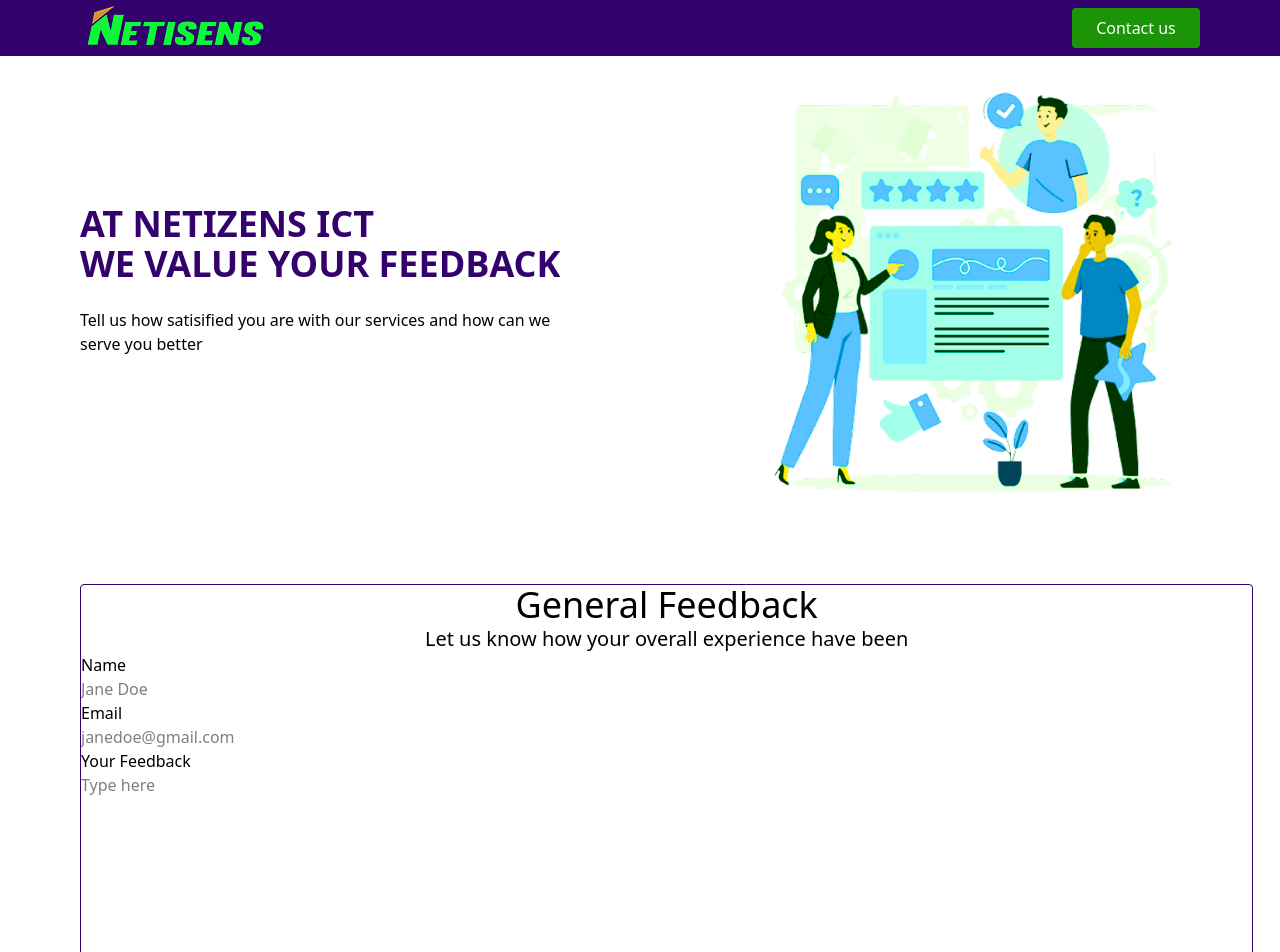
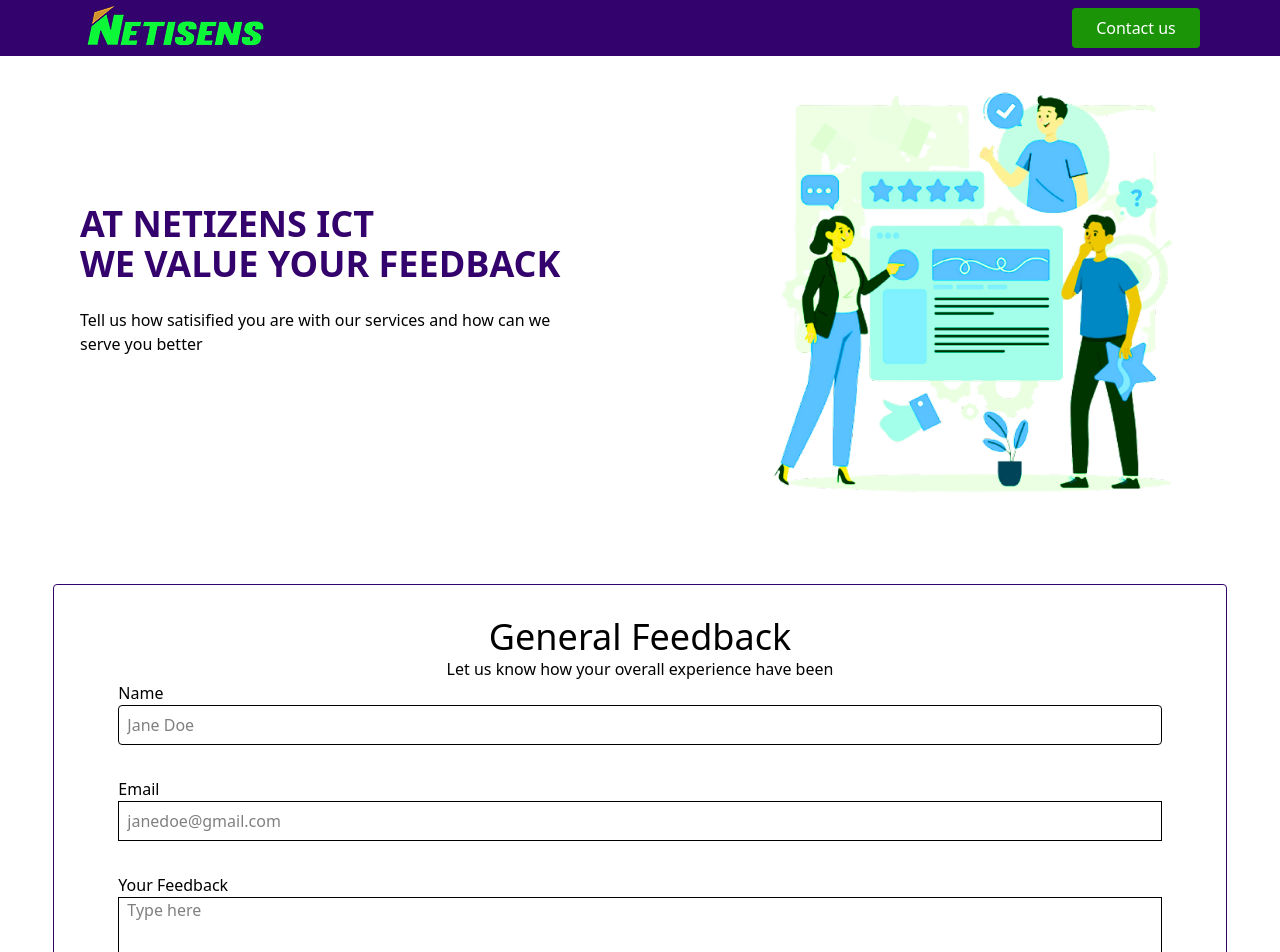
Before and after one commit to Clemcy9/react-taiwind-review-app, a React (Vite) app: page / in a window 1280 px wide. Shown: the top 952 px of the page. Built offline with nearby package versions, Linux system fonts and the light colour scheme.

Commit message:
edit feedback form

```diff
--- a/src/Components/FeedbackForm.jsx
+++ b/src/Components/FeedbackForm.jsx
@@ -2,20 +2,19 @@ import React from 'react'
 
 function FeedbackForm() {
   return (
-    <div className='ml-20 mt-20 w-11/12 border border-[#33026C] rounded h-100'>
+    <div className=' mt-20 m-auto w-11/12 border border-[#33026C] rounded min-h-full mb-8 p-8'>
         <h3 className='text-center text-4xl font-medium' >General Feedback</h3>
-        <p className='text-center text-xl'>Let us know how your overall experience have been</p>
+        <p className='text-center'>Let us know how your overall experience have been</p>
 
-        <form action="" className='flex flex-col w-full justify-center gap-x-10'>
-            <label htmlFor="">Name</label>
-            <input type="text " className='w-4/5' placeholder='Jane Doe' />
+        <form action="#" className=' m-auto min-w-full px-8 ' >
+            <label htmlFor="fullName" className='block '>Name</label>
+            <input type="text " placeholder='Jane Doe' id='fullName' className='min-w-full min-h-10 block m-auto rounded border border-black mb-8 pl-2' />
 
-            <label htmlFor="">Email</label>
-            <input type="email" placeholder='janedoe@gmail.com' />
+            <label htmlFor="email" className='block'>Email</label>
+            <input type="email" placeholder='janedoe@gmail.com' id='email'className='min-w-full min-h-10 block m-auto border border-black mb-8 pl-2' />
 
-            <label htmlFor="">Your Feedback</label>
-            <input type="textarea" placeholder='Type here' />
-
+            <label htmlFor="feedback" className='block'>Your Feedback</label>
+            <textarea name="feedback" id="feedback" placeholder='Type here' className='min-w-full min-h-30 block m-auto border border-black pl-2'></textarea>
         </form>
     </div>
   )
```
